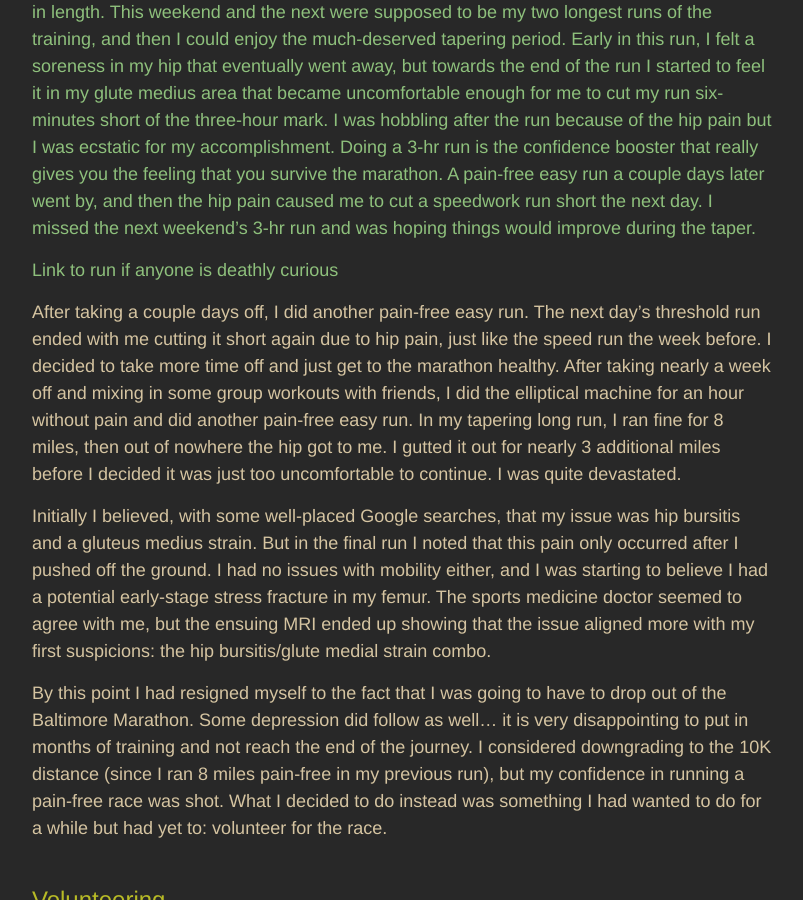
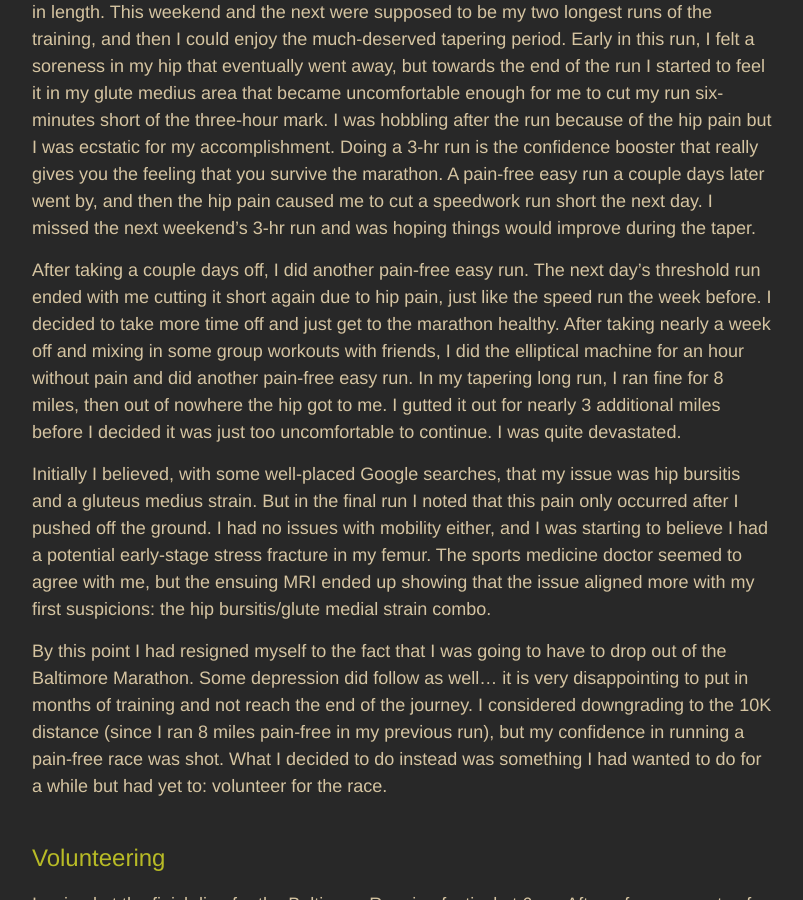
Before and after one commit to adkinsrs/sadkins_site, a Jekyll site: the page built from _posts/2021-10-10-from-marathon-to-volunteering.md, in a window 1280 px wide and 900 px high, scrolled down 928 px. Shown: the whole window, without its empty margins (238-1041 px from the left). Built offline with Jekyll 4.4.1, drawn with Linux system fonts in a browser that asks for light colours.

Commit message:
removing Stryd link in post since it requires login to view

```diff
--- a/_posts/2021-10-10-from-marathon-to-volunteering.md
+++ b/_posts/2021-10-10-from-marathon-to-volunteering.md
@@ -14,8 +14,6 @@ Training went pretty well during the summer for the most part. I got up early be
 Two weeks later, which was supposed to be a half\-marathon time trial, I had to miss a couple more runs due to a strained muscle on the bottom of my foot. In all fairness that was more of a stupidity thing by me as I tried to go really fast. I returned to running a few days later and continued to refine emphasizing my glutes when I was running. However, this was probably messing up my gait even worse. Compounding things was the cumulative fatigue that marathon training brings as well.  I was also increasingly neglecting strength training as the mileage load was starting to increase.
 
 On September 5th, I did my longest run ever... an 18\-miler that was about 2 hrs and 54 mins in length. This weekend and the next were supposed to be my two longest runs of the training, and then I could enjoy the much\-deserved tapering period. Early in this run, I felt a soreness in my hip that eventually went away, but towards the end of the run I started to feel it in my glute medius area that became uncomfortable enough for me to cut my run six\-minutes short of the three\-hour mark. I was hobbling after the run because of the hip pain but I was ecstatic for my accomplishment. Doing a 3\-hr run is the confidence booster that really gives you the feeling that you survive the marathon. A pain\-free easy run a couple days later went by, and then the hip pain caused me to cut a speedwork run short the next day. I missed the next weekend's 3\-hr run and was hoping things would improve during the taper.
-
-[Link to run if anyone is deathly curious](https://www.stryd.com/powercenter/runs/5088661947318272)
 
 After taking a couple days off, I did another pain\-free easy run. The next day's threshold run ended with me cutting it short again due to hip pain, just like the speed run the week before. I decided to take more time off and just get to the marathon healthy. After taking nearly a week off and mixing in some group workouts with friends, I did the elliptical machine for an hour without pain and did another pain\-free easy run. In my tapering long run, I ran fine for 8 miles, then out of nowhere the hip got to me. I gutted it out for nearly 3 additional miles before I decided it was just too uncomfortable to continue. I was quite devastated.
 
```
